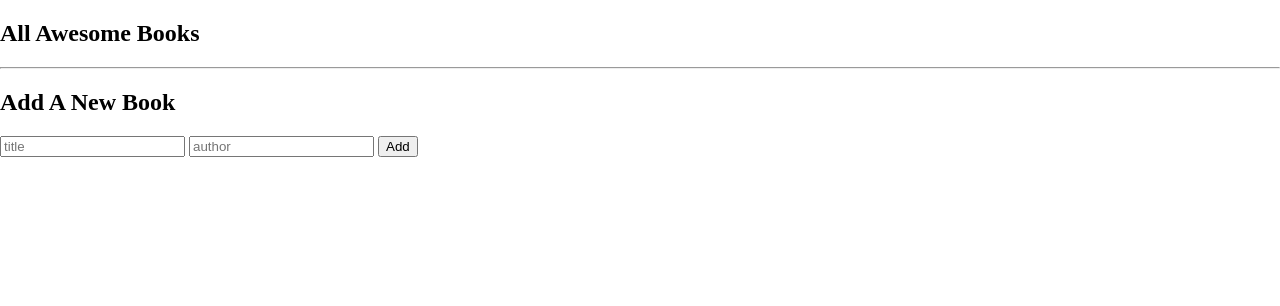
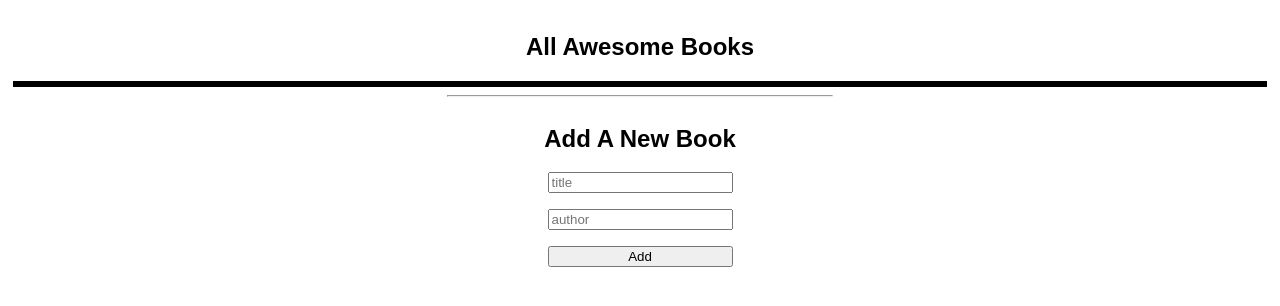
Before and after one commit to aliabbani/Awesome-book, a website: page index.html in a window 1280 px wide. Drawn offline with Linux system fonts and the light colour scheme.

Commit message:
add style css to the booklist

```diff
--- a/style.css
+++ b/style.css
@@ -1,5 +1,33 @@
 body {
   margin: 0;
-  padding: 0;
-  background-color: white;
+  padding: 1vw;
+  font-family: sans-serif;
 }
+
+.all-books h1 {
+  text-align: center;
+}
+
+.listShow {
+  border: 3px solid black;
+  display: flex;
+  flex-direction: column;
+  margin: 0;
+}
+
+.horizontal-line1 {
+  width: 30vw;
+}
+
+/* section: add book */
+.add-books {
+  display: flex;
+  flex-direction: column;
+  align-items: center;
+}
+
+.input-book {
+  display: flex;
+  flex-direction: column;
+  gap: 2vh;
+}
```
